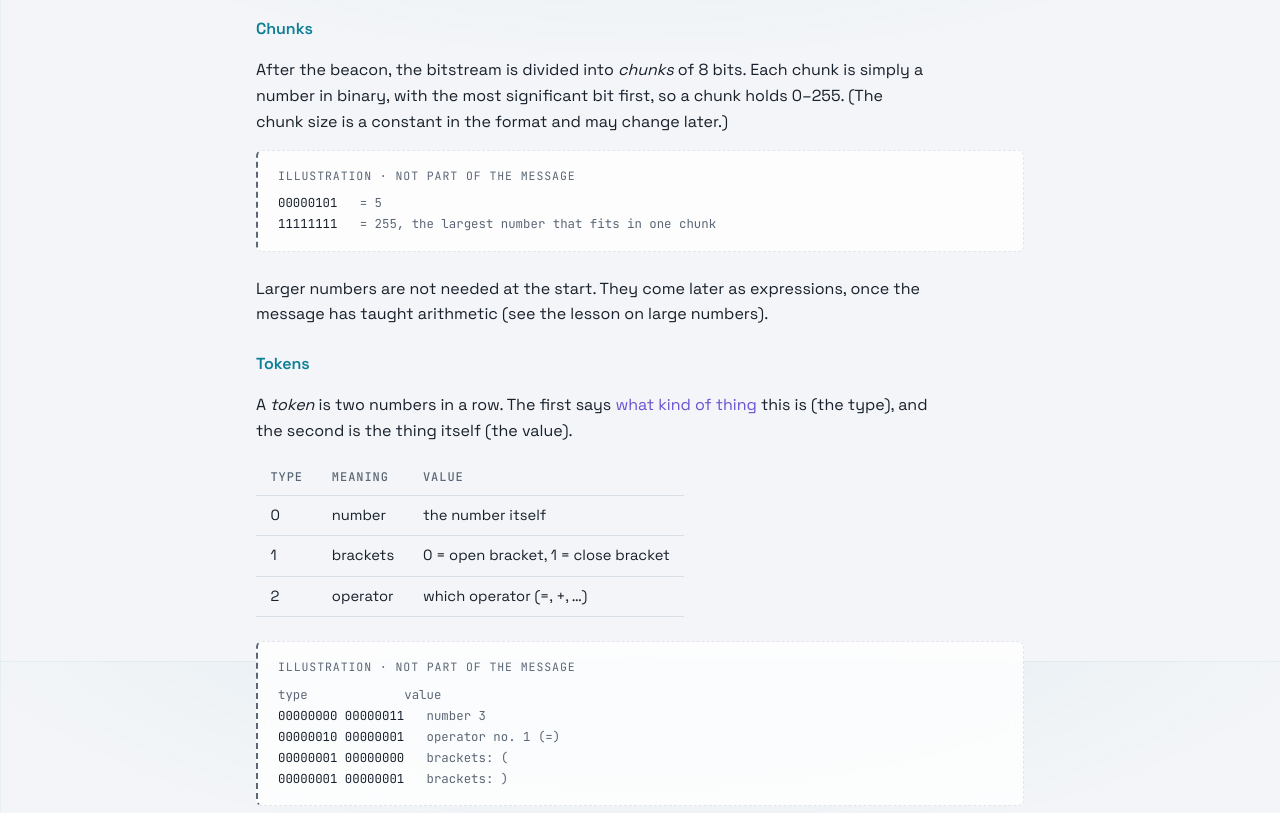
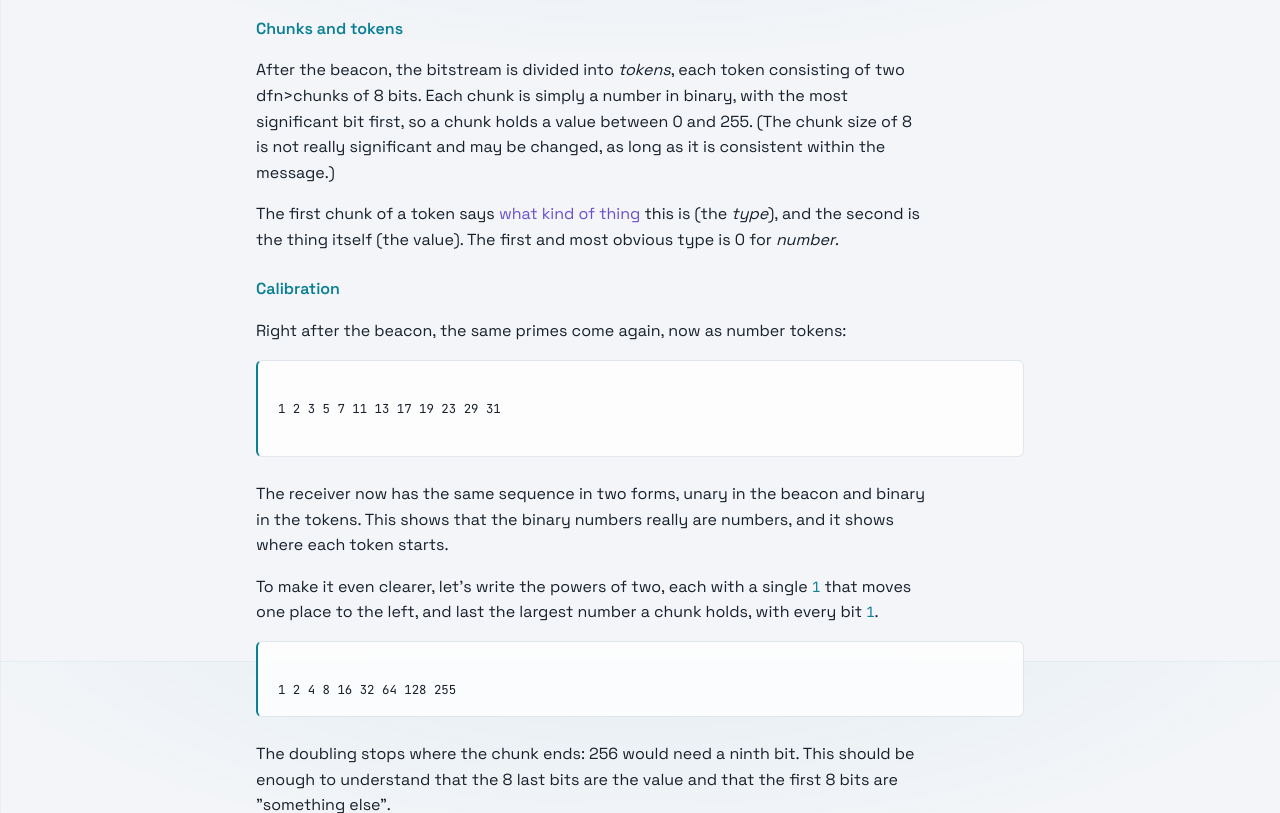
Before and after one commit to narve/cosmic-language, a website: page site/lessons/050-calibration.html in a window 1280 px wide. Shown: the part 139-952 px from the top of the page. Drawn offline with Linux system fonts and the light colour scheme.

Commit message:
simplify two lessons

```diff
--- a/site/lessons/050-calibration.html
+++ b/site/lessons/050-calibration.html
@@ -13,76 +13,86 @@
 
     <h3>chunks, tokens and calibration</h3>
 
-    <h4>Chunks</h4>
+    <h4>Chunks and tokens</h4>
     <p>
-        After the beacon, the bitstream is divided into <dfn>chunks</dfn> of 8 bits. Each chunk is simply a number in
-        binary, with the most significant bit first, so a chunk holds 0–255.
-        (The chunk size is a constant in the format
-        and may change later.)
+        After the beacon, the bitstream is divided into <dfn>tokens</dfn>, each token consisting of two dfn>chunks</dfn>
+        of 8 bits.
+        Each chunk is simply a number in binary, with the most significant bit first, so a chunk holds a value
+        between 0 and 255.
+        (The chunk size of 8 is not really significant and may be changed, as long as it is consistent within the
+        message.)
     </p>
-    <pre data-illustration><code>00000101   <i>= 5</i>
-11111111   <i>= 255, the largest number that fits in one chunk</i></code></pre>
-    <p>Larger numbers are not needed at the start. They come later as expressions, once the message has taught
-        arithmetic (see the lesson on large numbers).</p>
+    <p>
+        The first chunk of a token says <em>what kind of thing</em> this is (the <dfn>type</dfn>), and
+        the second is the thing itself (the value). The first and most obvious type is 0 for <dfn>number</dfn>.
+    </p>
+    <!--    <table>-->
+    <!--        <thead>-->
+    <!--        <tr>-->
+    <!--            <th>Type</th>-->
+    <!--            <th>Meaning</th>-->
+    <!--            <th>Value</th>-->
+    <!--        </tr>-->
+    <!--        </thead>-->
+    <!--        <tbody>-->
+    <!--        <tr>-->
+    <!--            <td>0</td>-->
+    <!--            <td>number</td>-->
+    <!--            <td>the number itself</td>-->
+    <!--        </tr>-->
+    <!--        <tr>-->
+    <!--            <td>1</td>-->
+    <!--            <td>brackets</td>-->
+    <!--            <td>0 = open bracket, 1 = close bracket</td>-->
+    <!--        </tr>-->
+    <!--        <tr>-->
+    <!--            <td>2</td>-->
+    <!--            <td>operator</td>-->
+    <!--            <td>which operator (=, +, …)</td>-->
+    <!--        </tr>-->
+    <!--        </tbody>-->
+    <!--    </table>-->
 
-    <h4>Tokens</h4>
-    <p>A <dfn>token</dfn> is two numbers in a row. The first says <em>what kind of thing</em> this is (the type), and
-        the second is the thing itself (the value).</p>
-    <table>
-        <thead>
-        <tr>
-            <th>Type</th>
-            <th>Meaning</th>
-            <th>Value</th>
-        </tr>
-        </thead>
-        <tbody>
-        <tr>
-            <td>0</td>
-            <td>number</td>
-            <td>the number itself</td>
-        </tr>
-        <tr>
-            <td>1</td>
-            <td>brackets</td>
-            <td>0 = open bracket, 1 = close bracket</td>
-        </tr>
-        <tr>
-            <td>2</td>
-            <td>operator</td>
-            <td>which operator (=, +, …)</td>
-        </tr>
-        </tbody>
-    </table>
+    <!--    <pre data-illustration><code><i>type             value</i>-->
+    <!--00000000 00000011   <i>number 3</i>-->
+    <!--00000010 00000001   <i>operator no. 1 (=)</i>-->
+    <!--00000001 00000000   <i>brackets: (</i>-->
+    <!--00000001 00000001   <i>brackets: )</i></code></pre>-->
+    <!--    <p>-->
+    <!--        In the first part of the message nearly every type chunk is <code>00000000</code>, <code>00000001</code> or-->
+    <!--        <code>00000010</code>. That makes the 16-bit period between tokens easy to spot. More types are introduced-->
+    <!--        later, as lessons in the message itself.-->
+    <!--    </p>-->
 
-    <pre data-illustration><code><i>type             value</i>
-00000000 00000011   <i>number 3</i>
-00000010 00000001   <i>operator no. 1 (=)</i>
-00000001 00000000   <i>brackets: (</i>
-00000001 00000001   <i>brackets: )</i></code></pre>
-    <p>In the first part of the message nearly every type chunk is <code>00000000</code>, <code>00000001</code> or
-        <code>00000010</code>. That makes the 16-bit period between tokens easy to spot. More types are introduced
-        later, as lessons in the message itself.</p>
-    <p>From here on the lessons write tokens in short form: <code>3</code> is a number, <code>=</code> is an operator,
-        and <code>(</code> <code>)</code> are brackets.</p>
+    <!--    <p>-->
+    <!--        From here on the lessons are shown in short form:-->
+    <!--        <code>3</code> is a number, <code>=</code> is an operator,-->
+    <!--        and <code>(</code> <code>)</code> are brackets.-->
+    <!--    </p>-->
+
     <h4>Calibration</h4>
     <p>Right after the beacon, the same primes come again, now as number tokens:</p>
     <pre><code>
-1 2 3 5 7 11 13 17 19 23 29 31</code></pre>
+1 2 3 5 7 11 13 17 19 23 29 31
+    </code></pre>
 
     <p>
         The receiver now has the same sequence in two forms, unary in the beacon and binary in the tokens. This shows
         that the binary numbers really are numbers, and it shows where each token starts.
     </p>
+
     <p>
-        Then lets write the powers of two, each with a
+        To make it even clearer, let's write the powers of two, each with a
         single <code>1</code> that moves one place to the left, and last the largest number a chunk holds, with every
-        bit <code>1</code>:
+        bit <code>1</code>.
     </p>
     <pre><code>
 1 2 4 8 16 32 64 128 255</code></pre>
-    <p>So every bit of a chunk is shown once, each worth twice the one to its right, and the doubling stops where the
-        chunk ends: 256 would need a ninth bit.</p>
+    <p>
+        The doubling stops where the chunk ends: 256 would need a ninth bit.
+        This should be enough to understand that the 8 last bits are the value
+        and that the first 8 bits are "something else".
+    </p>
     <pre data-illustration><code>00000001   <i>= 1</i>
 00000010   <i>= 2</i>
 00000100   <i>= 4</i>
@@ -90,10 +100,6 @@
 10000000   <i>= 128</i>
 11111111   <i>= 255</i></code></pre>
 
-    <p>
-        This should be enough to understand that the 8 last bits are the value
-        and that the first 8 bits are "something else".
-    </p>
 </article>
 </body>
 </html>
```
Also changed, not shown: site/lessons/020-bits.html (+1 -6 lines).
